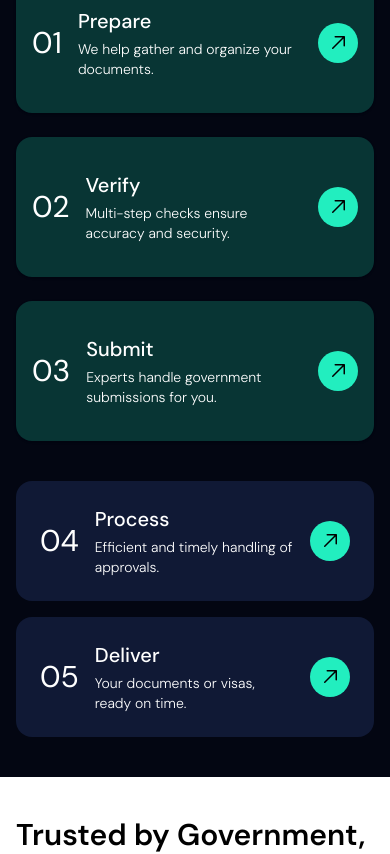
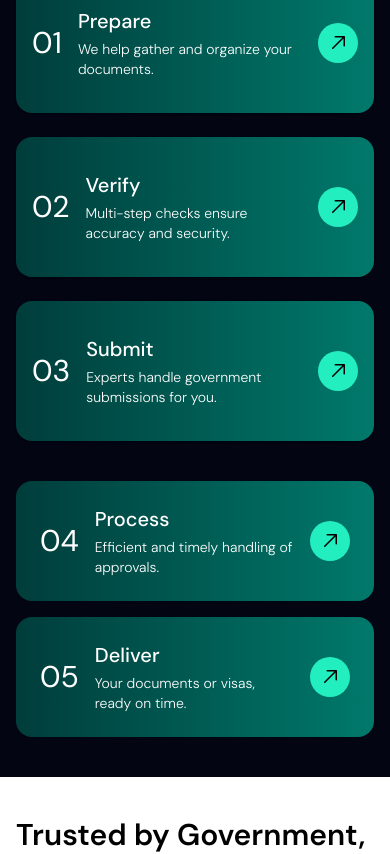
Before and after one commit to saviyola-shajan/DocZone, a React (Vite) app: page / in a window 390 px wide. Shown: the part 3620-4474 px from the top of the page. Built offline with nearby package versions, Linux system fonts and the light colour scheme.

Commit message:
correctionds done

```diff
--- a/src/Components/Contact/GetIntouch.jsx
+++ b/src/Components/Contact/GetIntouch.jsx
@@ -41,8 +41,7 @@ function GetIntouch() {
           Contact & Get in touch with us
         </h1>
         <p className="font-normal text-base sm:text-lg md:text-xl text-[#000000] mt-2">
-          A document clearing and visa services company simplifies complex
-          administrative processes for individuals and businesses.
+        Reach out to DocZone for expert document clearing and visa services in Dubai quick support, clear guidance, and reliable solutions for all your needs.
         </p>
         <div className=" pr-10 py-10">
           <form onSubmit={formik.handleSubmit} className="space-y-4">
--- a/src/Components/Contact/HeroContact.jsx
+++ b/src/Components/Contact/HeroContact.jsx
@@ -11,8 +11,7 @@ function HeroContact() {
         Contact Us
       </h1>
       <p className="text-base sm:text-lg md:text-xl max-w-2xl font-light mb-4 sm:mb-6 md:mb-8">
-        A document clearing and visa services company simplifies complex
-        administrative processes for individuals and businesses.
+      Get in touch with DocZone - your reliable partner in Dubai for document clearing and visa services. We're here to assist you every step of the way.
       </p>
     </div>
   );
--- a/src/Components/Home/ConnectUs.jsx
+++ b/src/Components/Home/ConnectUs.jsx
@@ -31,7 +31,7 @@ function ConnectUs() {
   return (
     <div className="min-h-screen px-4 sm:px-10 md:px-16 lg:px-20 xl:px-24 py-10 sm:py-16 md:py-24 flex flex-col lg:flex-row">
       <div className="w-full lg:w-1/2 flex justify-center items-center mb-10 lg:mb-0 rounded-xl overflow-hidden">
-        <img src={connectUs} alt="contact" className="max-w-full h-auto rounded-xl" />
+        <img src={connectUs} alt="contact" className="max-w-full h-auto rounded-xl mb-10" />
       </div>
 
       <div className="w-full lg:w-1/2 px-2 sm:px-6 text-white mt-4 lg:mt-8">
--- a/src/Components/Home/Whatwedo.jsx
+++ b/src/Components/Home/Whatwedo.jsx
@@ -1,32 +1,35 @@
 import React from "react";
 import Image from "../../assets/images/PROCESS.jpg";
+import { GoArrowUpRight } from "react-icons/go";
 import { motion } from "framer-motion";
-import { GoArrowUpRight } from "react-icons/go";
 const steps = [
-  { num: "01", title: "Prepare", desc: "We help gather and organize your documents." },
-  { num: "02", title: "Verify", desc: "Multi-step checks ensure accuracy and security." },
-  { num: "03", title: "Submit", desc: "Experts handle government submissions for you." },
+  {
+    num: "01",
+    title: "Prepare",
+    desc: "We help gather and organize your documents.",
+  },
+  {
+    num: "02",
+    title: "Verify",
+    desc: "Multi-step checks ensure accuracy and security.",
+  },
+  {
+    num: "03",
+    title: "Submit",
+    desc: "Experts handle government submissions for you.",
+  },
 ];
 
-// Animation variants
-const container = {
-  hidden: {},
-  show: {
+const flowingCard = {
+  hidden: { opacity: 0, backgroundPosition: "200% center" },
+  visible: (i) => ({
+    opacity: 1,
+    backgroundPosition: "0% center",
     transition: {
-      staggerChildren: 0.4, // Delay between each card
+      opacity: { duration: 0.6, delay: i * 0.3 },
+      backgroundPosition: { duration: 1.2, delay: i * 0.3, ease: "easeInOut" },
     },
-  },
-};
-
-const cardVariant = {
-  hidden: { backgroundColor: "rgba(90,137,253,0.15)" }, // initial background
-  show: {
-    backgroundColor: "rgba(34,238,191,0.2)", // pale green
-    transition: {
-      duration: 0.6,
-      yoyo: 1, // go back to original
-    },
-  },
+  }),
 };
 
 function Whatwedo() {
@@ -45,34 +48,47 @@ function Whatwedo() {
         <div className="w-full md:w-1/2">
           <p className="font-light text-base sm:text-lg md:text-xl text-justify">
             From gathering and preparing your documents to ensuring secure
-            verification, seamless government submissions, and timely delivery, we
-            handle every step of the process with expertise and efficiency, making
-            document clearing and visa services hassle-free for you.
+            verification, seamless government submissions, and timely delivery,
+            we handle every step of the process with expertise and efficiency,
+            making document clearing and visa services hassle-free for you.
           </p>
         </div>
       </div>
       <div className="flex flex-col lg:flex-row pt-12 md:pt-20 gap-10 lg:pl-16">
         <motion.div
           className="space-y-6 w-full lg:w-auto"
-      variants={container}
           initial="hidden"
-      animate="show"
+          whileInView="visible"
+          viewport={{ once: true }}
         >
           {steps.map((step, index) => (
             <motion.div
               key={index}
-          variants={cardVariant}
-          className="px-4 py-2 rounded-2xl w-full sm:w-96 min-h-[140px] text-white flex items-center justify-between shadow"
+              custom={index}
+              variants={flowingCard}
+              className={`px-4 py-2 rounded-2xl w-full sm:w-96 min-h-[140px]
+        text-white flex items-center justify-between shadow
+        bg-gradient-to-r from-[#003D3B] via-[#00796B] to-[#003D3B]
+        bg-[length:200%_100%] bg-[position:200%_center] transition-all duration-1000`}
             >
               <div className="flex items-center">
-            <div className="text-3xl sm:text-4xl md:text-5xl font-normal">{step.num}</div>
+                <div className="text-3xl sm:text-4xl md:text-5xl font-normal">
+                  {step.num}
+                </div>
                 <div className="ml-4">
-              <h3 className="font-medium text-xl sm:text-2xl md:text-3xl mb-1 sm:mb-2">{step.title}</h3>
-              <p className="text-sm sm:text-base md:text-lg font-light">{step.desc}</p>
+                  <h3 className="font-medium text-xl sm:text-2xl md:text-3xl mb-1 sm:mb-2">
+                    {step.title}
+                  </h3>
+                  <p className="text-sm sm:text-base md:text-lg font-light">
+                    {step.desc}
+                  </p>
                 </div>
               </div>
-          <a href="/contact" className="bg-[#22EEBF] hover:bg-[#ffffff] p-2 rounded-full shrink-0 ml-4">
-            <GoArrowUpRight className="text-[#000000] w-6 h-6" />
+              <a
+                href="/contact"
+                className="bg-[#22EEBF] hover:bg-white p-2 rounded-full shrink-0 ml-4"
+              >
+                <GoArrowUpRight className="text-black w-6 h-6" />
               </a>
             </motion.div>
           ))}
@@ -87,37 +103,68 @@ function Whatwedo() {
             />
           </div>
 
-          <div className="space-y-4 w-full lg:w-72">
-            <div className="bg-[#5A89FD26] p-6  rounded-2xl w-full h-auto md:min-h-[200px] text-white flex items-center justify-between">
+          <motion.div
+            className="space-y-4 w-full lg:w-96"
+            initial="hidden"
+            whileInView="visible"
+            viewport={{ once: true }}
+          >
+            <motion.div
+              custom={3}
+              variants={flowingCard}
+              className="p-6 rounded-2xl w-full h-auto md:min-h-[200px] text-white flex items-center justify-between
+               bg-gradient-to-r from-[#003D3B] via-[#00796B] to-[#003D3B]
+               bg-[length:200%_100%] bg-[position:200%_center] transition-all duration-1000"
+            >
               <div className="flex items-center">
-                <div className="text-3xl sm:text-4xl md:text-5xl font-normal">04</div>
+                <div className="text-3xl sm:text-4xl md:text-5xl font-normal">
+                  04
+                </div>
                 <div className="ml-4">
-                  <h3 className="font-medium text-xl sm:text-2xl md:text-3xl mb-1">Process</h3>
+                  <h3 className="font-medium text-xl sm:text-2xl md:text-3xl mb-1">
+                    Process
+                  </h3>
                   <p className="text-sm sm:text-base md:text-lg font-light">
                     Efficient and timely handling of approvals.
                   </p>
                 </div>
               </div>
-              <a href="/contact" className="bg-[#22EEBF] hover:bg-[#ffffff] p-2 rounded-full ml-4">
-                <GoArrowUpRight className="text-[#000000] w-6 h-6" />
+              <a
+                href="/contact"
+                className="bg-[#22EEBF] hover:bg-white p-2 rounded-full ml-4"
+              >
+                <GoArrowUpRight className="text-black w-6 h-6" />
               </a>
+            </motion.div>
+
+            <motion.div
+              custom={4}
+              variants={flowingCard}
+              className="p-6 rounded-2xl w-full h-auto md:min-h-[220px] text-white flex items-center justify-between
+               bg-gradient-to-r from-[#003D3B] via-[#00796B] to-[#003D3B]
+               bg-[length:200%_100%] bg-[position:200%_center] transition-all duration-1000"
+            >
+              <div className="flex items-center">
+                <div className="text-3xl sm:text-4xl md:text-5xl font-normal">
+                  05
                 </div>
-
-            <div className="bg-[#5A89FD26] p-6  rounded-2xl w-full h-auto md:min-h-[220px] text-white flex items-center justify-between">
-              <div className="flex items-center">
-                <div className="text-3xl sm:text-4xl md:text-5xl font-normal">05</div>
                 <div className="ml-4">
-                  <h3 className="font-medium text-xl sm:text-2xl md:text-3xl mb-1">Deliver</h3>
+                  <h3 className="font-medium text-xl sm:text-2xl md:text-3xl mb-1">
+                    Deliver
+                  </h3>
                   <p className="text-sm sm:text-base md:text-lg font-light">
                     Your documents or visas, ready on time.
                   </p>
                 </div>
               </div>
-              <a href="/contact" className="bg-[#22EEBF] hover:bg-[#ffffff]  p-2 rounded-full ml-4">
-                <GoArrowUpRight className="text-[#000000] w-6 h-6" />
+              <a
+                href="/contact"
+                className="bg-[#22EEBF] hover:bg-white p-2 rounded-full ml-4"
+              >
+                <GoArrowUpRight className="text-black w-6 h-6" />
               </a>
-            </div>
-          </div>
+            </motion.div>
+          </motion.div>
         </div>
       </div>
     </div>
--- a/src/Components/Services/Services8.jsx
+++ b/src/Components/Services/Services8.jsx
@@ -297,7 +297,7 @@ function Services() {
               <h1 className="font-semibold text-3xl sm:text-4xl md:text-5xl lg:text-6xl text-[#121212] ml-2 sm:ml-4">
                 {service.title1}
               </h1>
-              <h1 className="font-semibold text-3xl sm:text-4xl md:text-5xl lg:text-6xl text-[#22EEBF] mb-4 sm:mb-6 ml-2 sm:ml-4">
+              <h1 className="font-semibold text-3xl sm:text-4xl md:text-5xl lg:text-6xl text-[#018264] mb-4 sm:mb-6 ml-2 sm:ml-4">
                 {service.title2}
               </h1>
               <img src={service.img} alt="1" className="px-0 sm:px-6" />
--- a/src/Components/Services/ServicesHero.jsx
+++ b/src/Components/Services/ServicesHero.jsx
@@ -33,7 +33,7 @@ function ServicesHero() {
         {/* Text Content Second on small devices */}
         <div className="w-full lg:w-1/2 order-2 lg:order-1">
           <h2 className="text-3xl sm:text-4xl md:text-5xl font-bold text-black mb-4 mt-6 lg:mt-0">
-            Advantages of <span className="text-[#22EEBF]">Doczone!</span>
+            Advantages of <span className="text-[#018264]">Doczone!</span>
           </h2>
           <p className="text-black/80 text-base sm:text-lg leading-relaxed mb-8">
             At Doczone Dubai, our commitment goes far beyond simply delivering
```
Also changed, not shown: src/Components/Contact/Details.jsx (+25 -10 lines), src/Components/Home/Herosection.jsx (+11 -12 lines), src/Components/Services/UsefulLinks.jsx (+3 -4 lines). Lines whose indentation alone changed are shown as unchanged.
